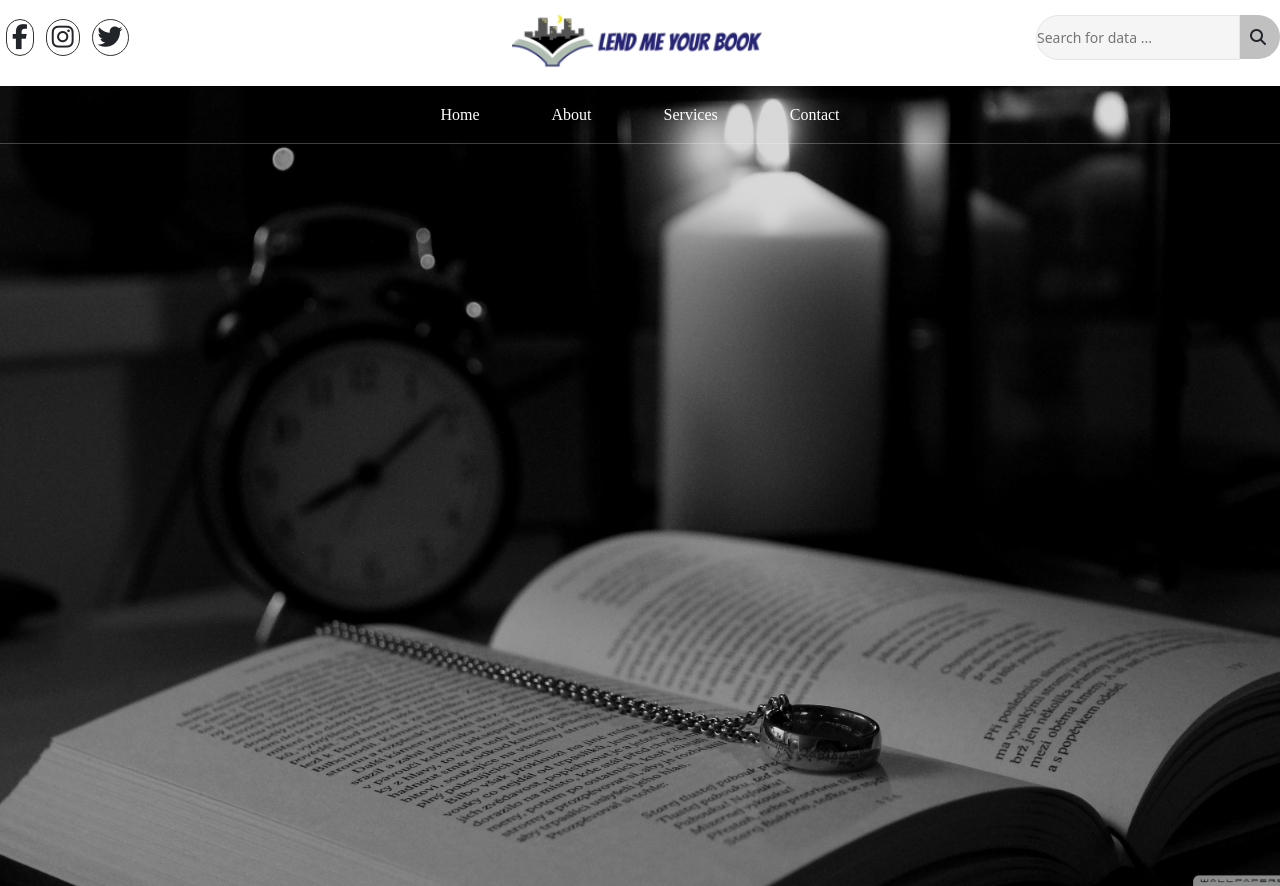
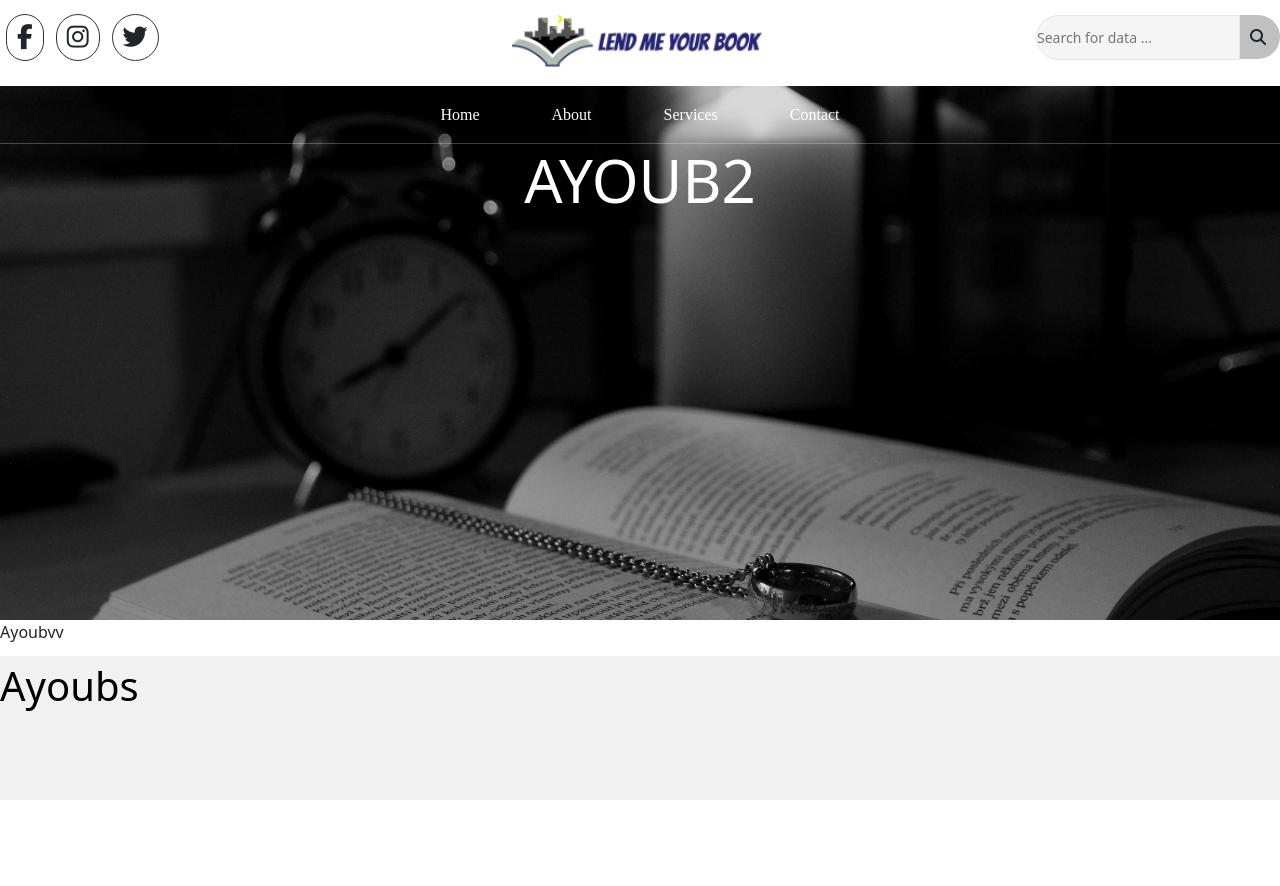
Before and after one commit to m2cci-mohamed-ltifi/lendMeYourBook, an Angular app in the folder lend-me-your-book-front/: page / in a window 1280 px wide. Built offline with nearby package versions, Linux system fonts and the light colour scheme.

Commit message:
modifying styles of the welcome page

```diff
--- a/lend-me-your-book-front/src/app/app.component.css
+++ b/lend-me-your-book-front/src/app/app.component.css
@@ -16,8 +16,9 @@
     -o-background-size: cover;
     background-size: cover;
     width: 100%;
-    height: 100%;
+    height: 70%;
     margin-top: 16px;
+    display: block;
   }
   .nav-area {
     list-style: none;
@@ -39,7 +40,7 @@
   }
   .nav-area li a:hover {
     background-color: #fff;
-    color: #333;
+    color: #333;border-radius: 20px;
   }
   .search-bar{
     height: 100%;
@@ -57,7 +58,7 @@
   .social-links{
    }
   i.fa-brands {
-      padding: 5px;
+      padding: 10px;
       border-radius: 100px;
       border: 1px solid #333;
       font-size: 25px;
--- a/lend-me-your-book-front/src/app/app.component.html
+++ b/lend-me-your-book-front/src/app/app.component.html
@@ -1,10 +1,11 @@
 <style>
   .welcome-text {
     position: relative;
+    top: auto;
     width: 100%;
-    height: 100%;
+    height: 70%;
     text-align: center;
-    display: inline-block;
+    display: block;
   }
   .welcome-text h1 {
     text-align: center;
@@ -64,6 +65,16 @@
   hr {
     color: #f5f5f5;
   }
+  .footer-limiter {
+    position: relative;
+    height: 45%;
+    top: 15%;
+    bottom: 40%;
+    background-color: #fff;
+    width: 100%;
+    padding: 0px;
+    margin: 0px;
+  }
 </style>
 <body>
   <header class="info-bar row">
@@ -95,19 +106,28 @@
       </ul>
     </div>
     <hr />
+    <div class="welcome-text row"><h1>Ayoub2</h1></div>
+    <div class="footer-limiter row">
+      <div class="service-type col-md-12">Ayoubvv</div>
+    </div>
   </div>
-  <!-- <header>
+
+  <footer>
     <div class="row">
-      <div class="wrapper col-md-12">
-        <div class="logo col-md-6">
-          <img src="assets/images/Fancy_Logo.png" alt="" />
-        </div>
-
+      <div
+        class="footer col-md-12 float-center"
+        style="
+          position: fixed;
+          z-index: 140;
+          background-color: #f0f0f0ee;
+          bottom: 0;
+          height: 18%;
+          color: #000;
+          font-size: 40px;
+        "
+      >
+        Ayoubs
       </div>
     </div>
-    <div class="welcome-text">
-      <h1>We are Creative</h1>
-      <a href="#">Contact Us</a>
-    </div>
-  </header> -->
+  </footer>
 </body>
```
